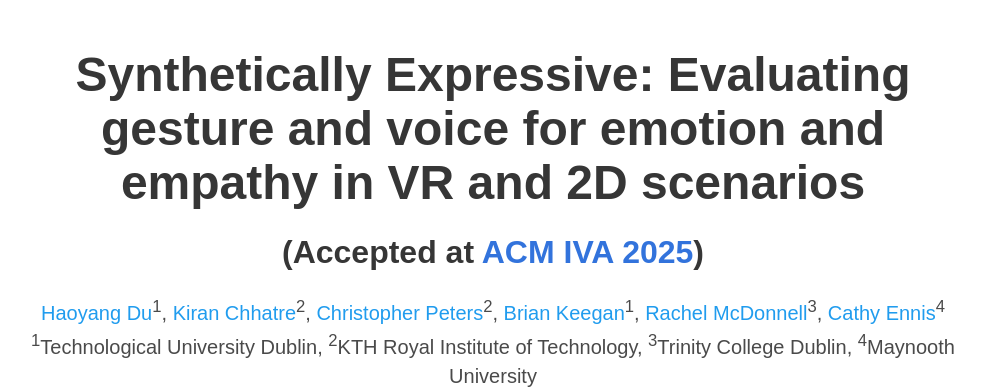
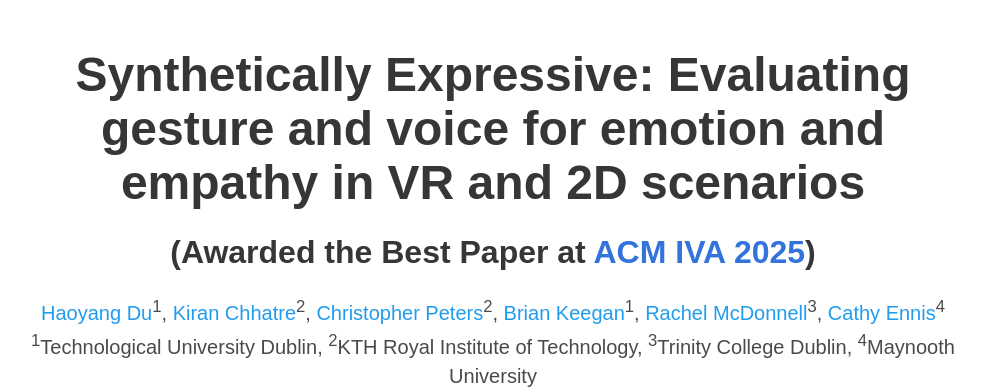
Before and after one commit to hydu0016/Synthetically-Expressive, a plain HTML site: page index.html in a window 1280 px wide. Shown: the top 388 px of the page, without its empty margins (147-1132 px from the left). Drawn offline with nearby package versions, Linux system fonts and the light colour scheme; some icons are missing; a web font is replaced by a local one.

Commit message:
Update index.html

```diff
--- a/index.html
+++ b/index.html
@@ -53,7 +53,7 @@
         <div class="columns is-centered">
           <div class="column has-text-centered">
             <h1 class="title is-1 publication-title">Synthetically Expressive: Evaluating gesture and voice for emotion and empathy in VR and 2D scenarios</h1>
-            <h2 class="title is-3 publication-title">(Accepted at <a href="https://iva.acm.org/2025/" target="_blank">ACM IVA 2025</a>)</h2>
+            <h2 class="title is-3 publication-title">(Awarded the Best Paper at <a href="https://iva.acm.org/2025/" target="_blank">ACM IVA 2025</a>)</h2>
             <div class="is-size-5 publication-authors">
               <!-- Paper authors -->
               <!-- Paper authors -->
```
